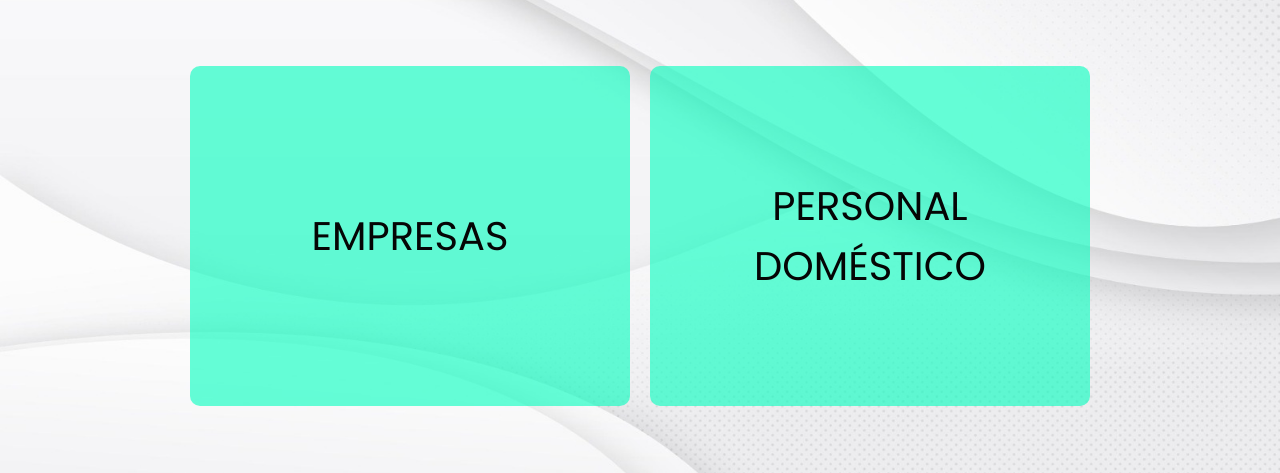
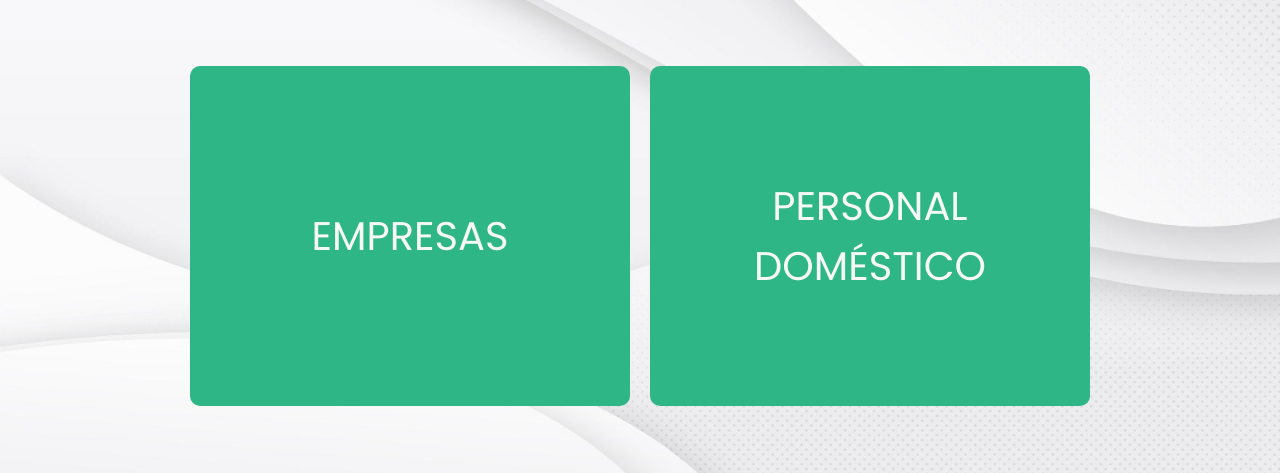
Before and after one commit to nicolascurioni/pa.github.io, a plain HTML site: page index.html in a window 1280 px wide. Shown: the part 327-800 px from the top of the page. Drawn offline with Linux system fonts and the light colour scheme.

Commit message:
Update index.html

```diff
--- a/index.html
+++ b/index.html
@@ -5,8 +5,8 @@
     <meta name="viewport" content="width=device-width, initial-scale=1.0">
     <title>Proactive RH</title>
     <link rel="preconnect" href="https://fonts.googleapis.com">
-<link rel="preconnect" href="https://fonts.gstatic.com" crossorigin>
-<link href="https://fonts.googleapis.com/css2?family=Poppins:ital,wght@0,100;0,200;0,300;0,400;0,500;0,600;0,700;0,800;0,900;1,100;1,200;1,300;1,400;1,500;1,600;1,700;1,800;1,900&display=swap" rel="stylesheet">
+    <link rel="preconnect" href="https://fonts.gstatic.com" crossorigin>
+    <link href="https://fonts.googleapis.com/css2?family=Poppins:ital,wght@0,100;0,200;0,300;0,400;0,500;0,600;0,700;0,800;0,900;1,100;1,200;1,300;1,400;1,500;1,600;1,700;1,800;1,900&display=swap" rel="stylesheet">
     <style>
         body {
             background-image: url(fondo.jpeg);
@@ -33,25 +33,25 @@
 
         .btn-container {
             display: flex;
-            justify-content: center; /* Centra horizontalmente los botones */
-            margin-top: 20px; /* Espacio superior entre los botones y el título */
+            justify-content: center;
+            margin-top: 20px;
         }
 
         .btn {
-            width: 400px; /* Ancho del botón */
-            height: 300px; /* Altura del botón */
+            width: 400px;
+            height: 300px;
             padding: 20px;
             font-size: 40px;
             text-transform: uppercase;
-            background-color: rgba(0, 255, 191, 0.6); /* Color del botón con alfa (transparencia) */
-            color: #050505;
+            background-color: #2eb686;
+            color: #f6f9f8;
             text-decoration: none;
             border-radius: 10px;
-            display: flex; /* Usar flexbox para centrar verticalmente */
+            display: flex;
             justify-content: center;
             align-items: center;
-            margin: 0 10px; /* Margen entre los botones */
-            transition: transform 0.3s, background-color 0.3s; /* Transición suave para transformar y cambiar el color de fondo */
+            margin: 0 10px;
+            transition: background-color 0.3s;
         }
 
         h2 {
@@ -60,8 +60,7 @@
         }
 
         .btn:hover {
-            transform: scale(1.1); /* Aumenta el tamaño del botón al pasar el ratón sobre él */
-            background-color: rgba(0, 255, 191, 1); /* Cambia el color del fondo sin transparencia al pasar el ratón sobre él */
+            background-color: #34ca96;
         }
     </style>
 </head>
```
